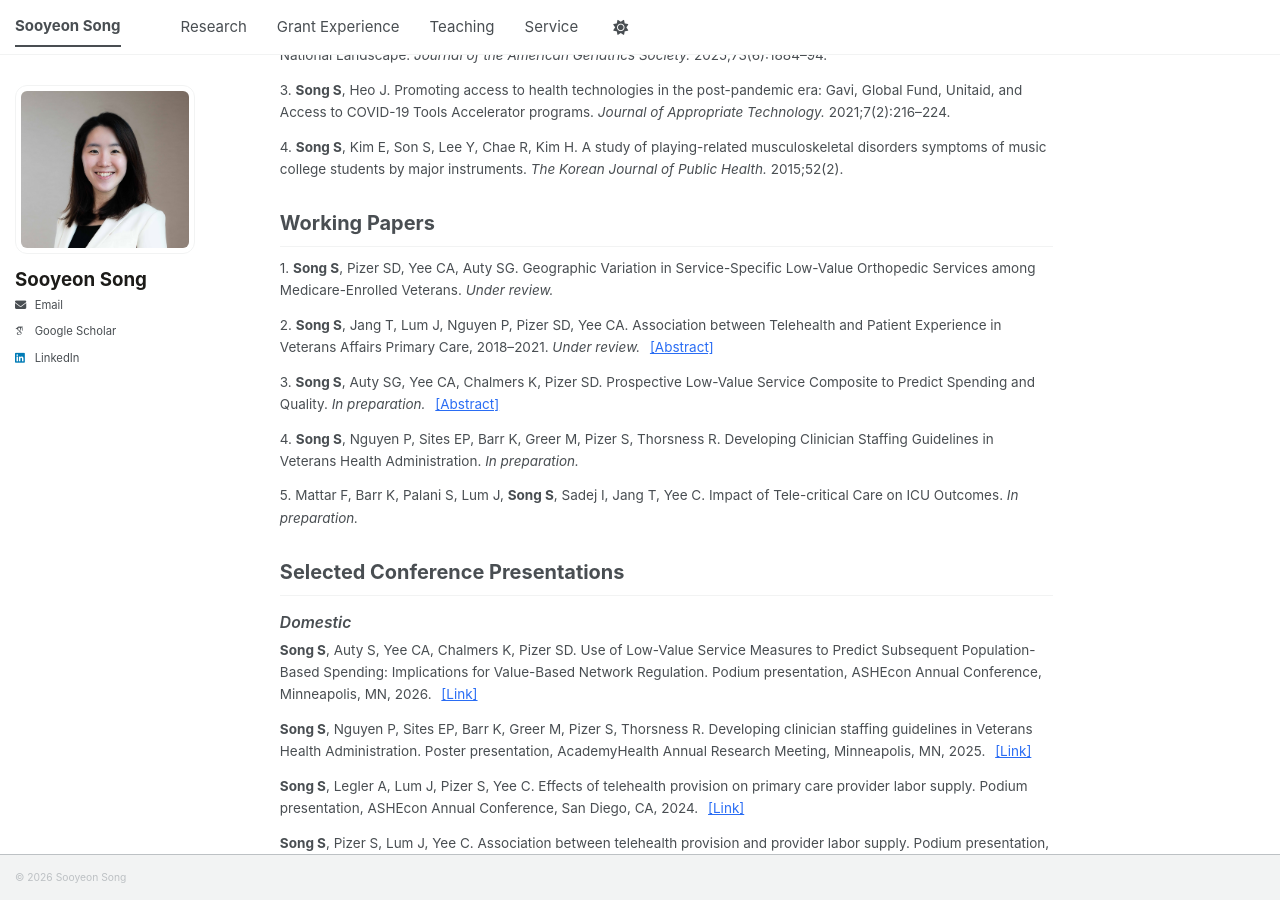
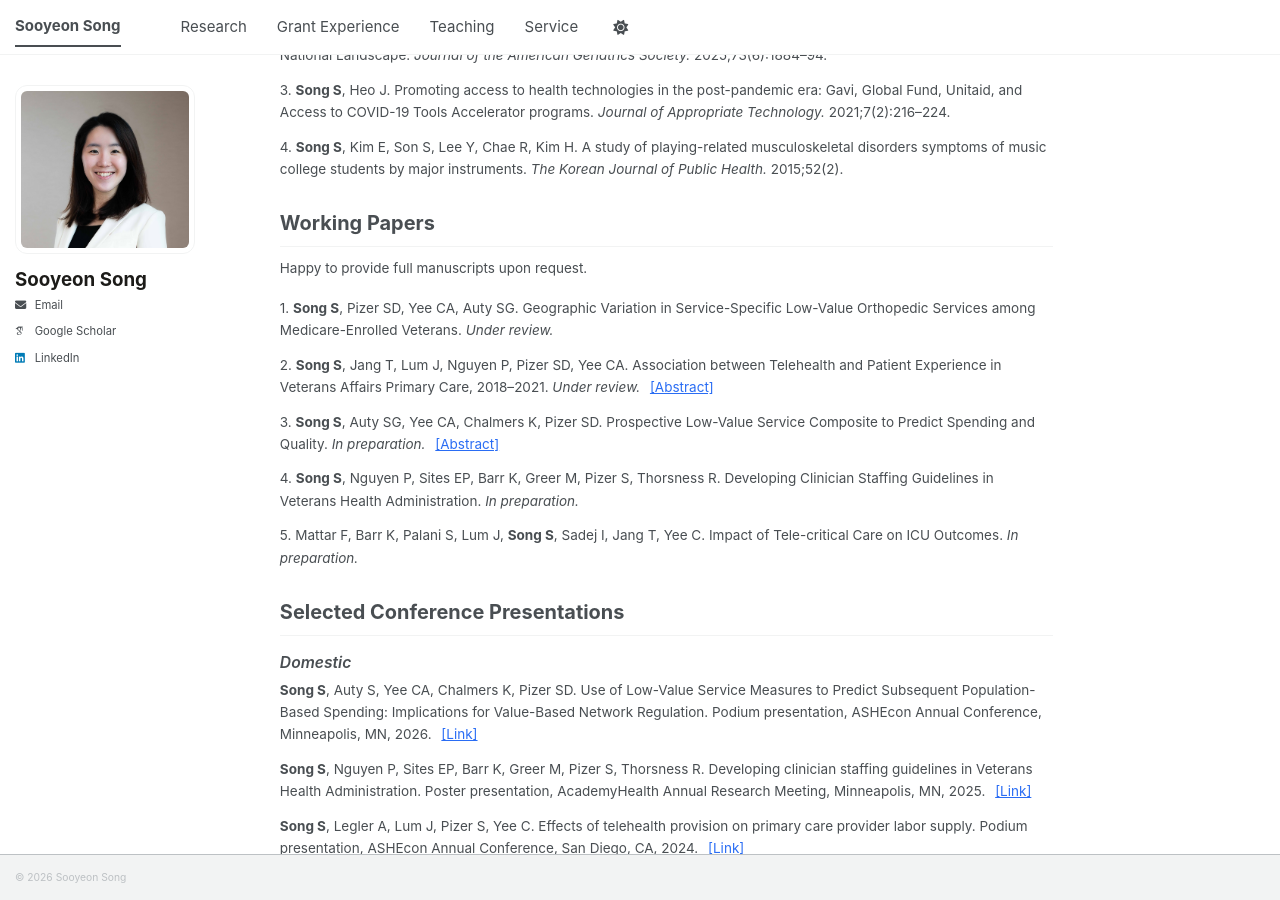
Before and after one commit to sooyeonsong/sooyeonsong.github.io, a Jekyll site: the page built from _pages/about.md, in a window 1280 px wide and 900 px high, scrolled down 786 px. Built offline with Jekyll 4.4.1, drawn with Linux system fonts in a browser that asks for light colours; some web fonts are replaced; a script bundle is joined from its source files by our own code; library files that are not in the unit come from our copies.

Commit message:
Update about.md

```diff
--- a/_pages/about.md
+++ b/_pages/about.md
@@ -36,6 +36,8 @@ Before pursuing PhD training, I worked in global health policy and management an
 </div>
 
 <h2 id="working-papers">Working Papers</h2>
+
+<p class="note">Happy to provide full manuscripts upon request.</p>
 
 <div class="pub-list" markdown="0">
 <p>1. <strong>Song S</strong>, Pizer SD, Yee CA, Auty SG. Geographic Variation in Service-Specific Low-Value Orthopedic Services among Medicare-Enrolled Veterans. <em>Under review.</em></p>
```
